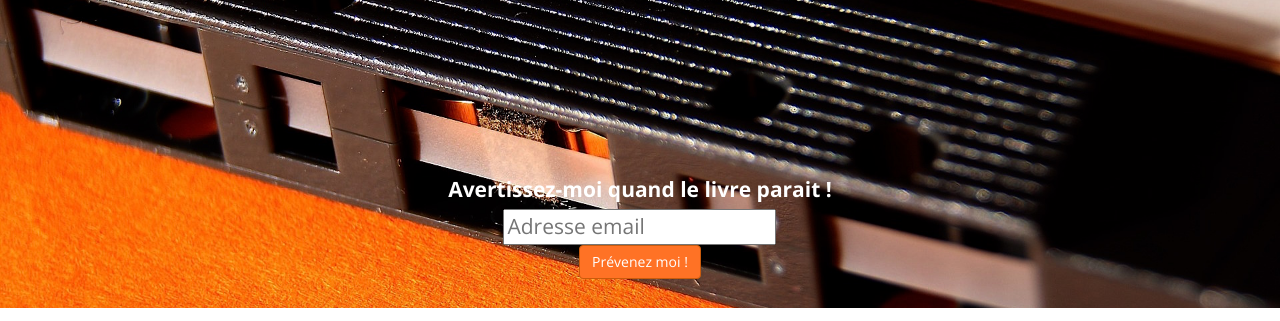
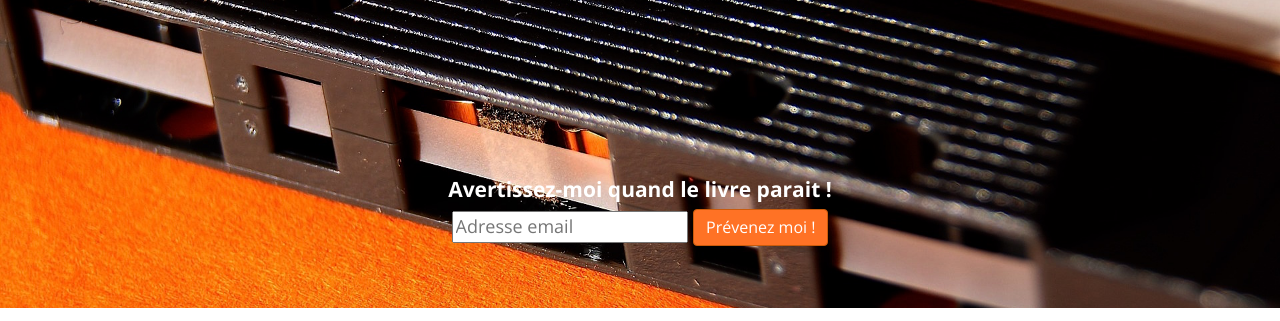
Before and after one commit to mathieuton1/epoque--github--pages, a plain HTML site: page index.html in a window 1280 px wide. Shown: the part 292-613 px from the top of the page. Drawn offline with nearby package versions, Linux system fonts and the light colour scheme.

Commit message:
modification "prevenez-moi"

```diff
--- a/css/style.css
+++ b/css/style.css
@@ -122,6 +122,7 @@ body {
 .btn-info {
 	background-color: #FF7225;
 	border-color: #C95B0C;
+	font-size: 16px;
 }
 
 .btn-info:hover {
@@ -143,10 +144,11 @@ body {
 	clear:left;
 	font-family: 'Open Sans', sans-serif;
 	color : black;
+	font-size: 14px;
 
 }
 
 #mce-EMAIL {
 	color : black;
-
+	font-size: 18px;
 }
```
